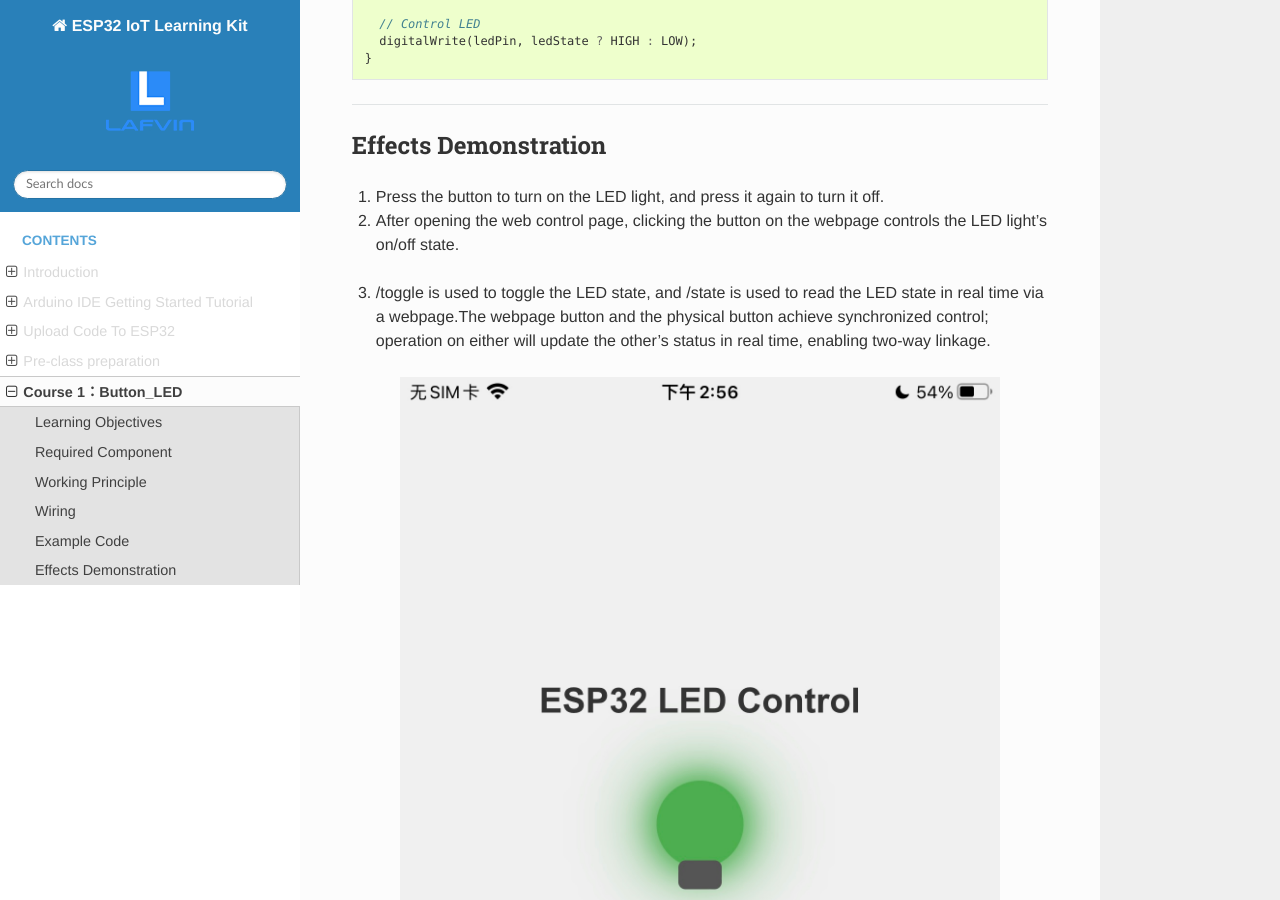
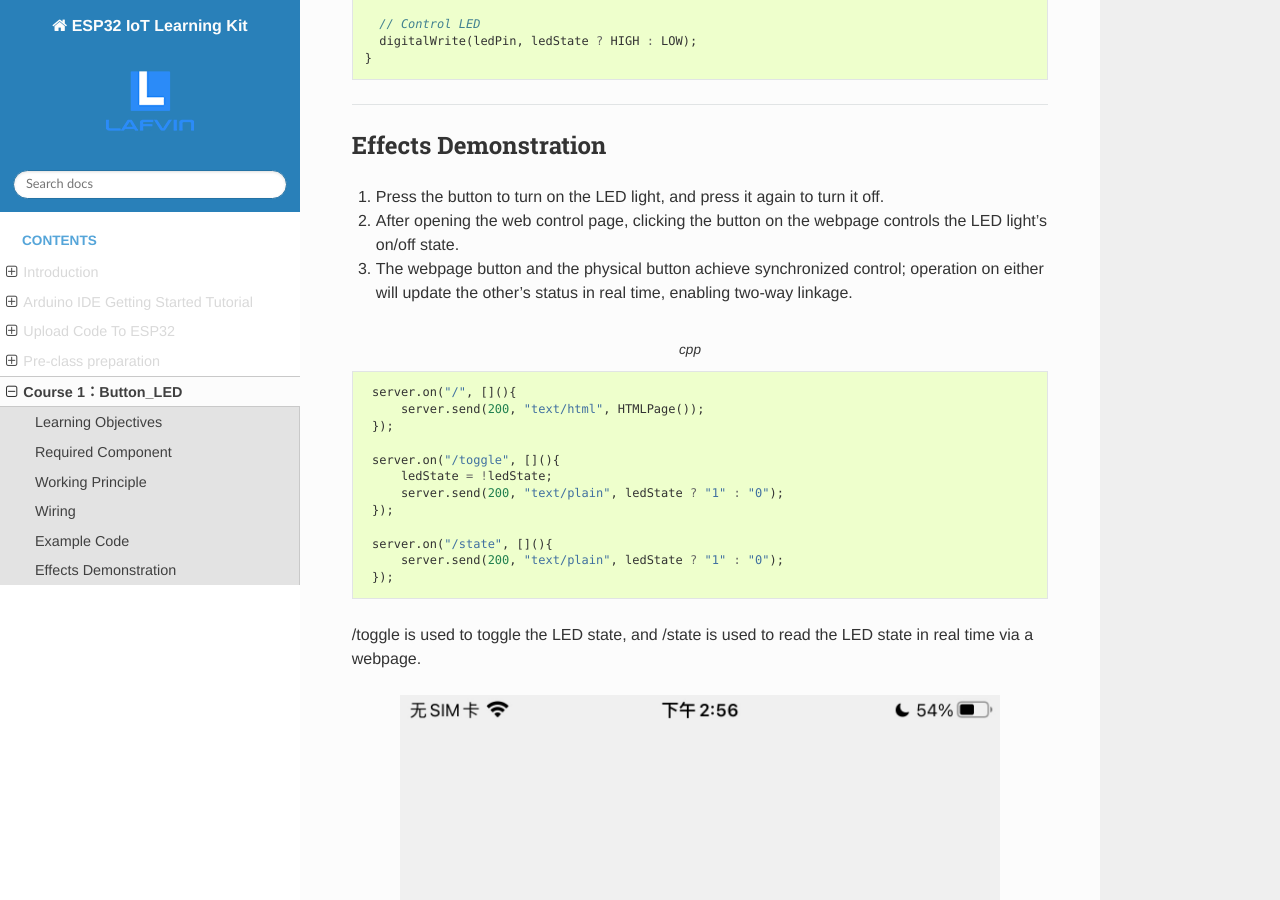
Before and after one commit to COLA508/esp32_IOT_Learning_Kit, a Sphinx documentation site: the page built from docs/source/course1.rst, in a window 1280 px wide and 900 px high, scrolled down 5822 px. Built offline with Sphinx 7.4.7 and the Read the Docs theme 3.1.0, drawn with Linux system fonts in a browser that asks for light colours.

Commit message:
Update course1.rst

```diff
--- a/docs/source/course1.rst
+++ b/docs/source/course1.rst
@@ -296,19 +296,26 @@ Effects Demonstration
 
 2. After opening the web control page, clicking the button on the webpage controls the LED light's on/off state.
 
+3. The webpage button and the physical button achieve synchronized control; operation on either will update the other's status in real time, enabling two-way linkage.
+
 .. code-block:: cpp
+   :caption: cpp
+
     server.on("/", [](){
-    server.send(200, "text/html", HTMLPage());
-    });
-    server.on("/toggle", [](){
-       = !ledState;
-     server.send(200, "text/plain", ledState ? "1" : "0");
-    });
-     server.on("/state", [](){
-     server.send(200, "text/plain", ledState ? "1" : "0");
+        server.send(200, "text/html", HTMLPage());
     });
 
-3. /toggle is used to toggle the LED state, and /state is used to read the LED state in real time via a webpage.The webpage button and the physical button achieve synchronized control; operation on either will update the other's status in real time, enabling two-way linkage.
+    server.on("/toggle", [](){
+        ledState = !ledState;
+        server.send(200, "text/plain", ledState ? "1" : "0");
+    });
+
+    server.on("/state", [](){
+        server.send(200, "text/plain", ledState ? "1" : "0");
+    });
+
+/toggle is used to toggle the LED state, and /state is used to read the LED state in real time via a webpage.
+
 
 .. image:: _static/COURSE/3.LED.png
    :width: 600
```
